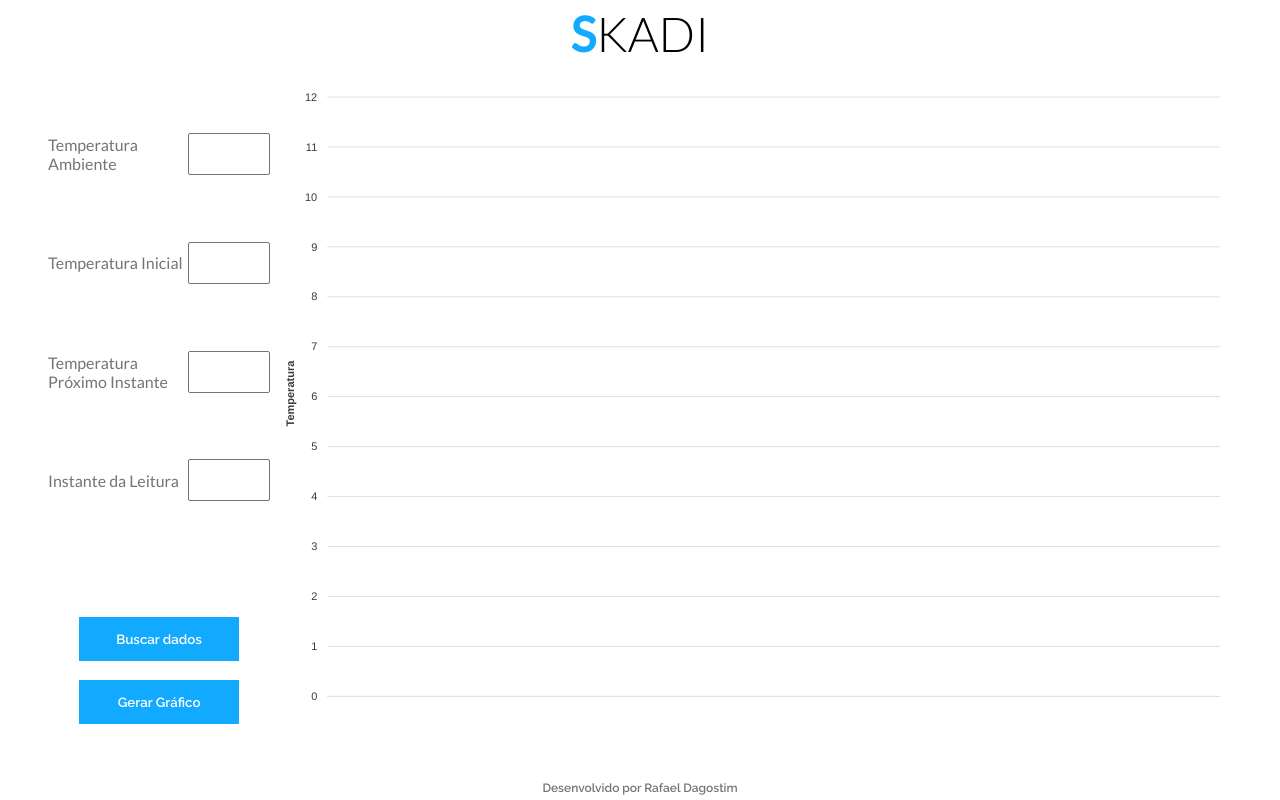
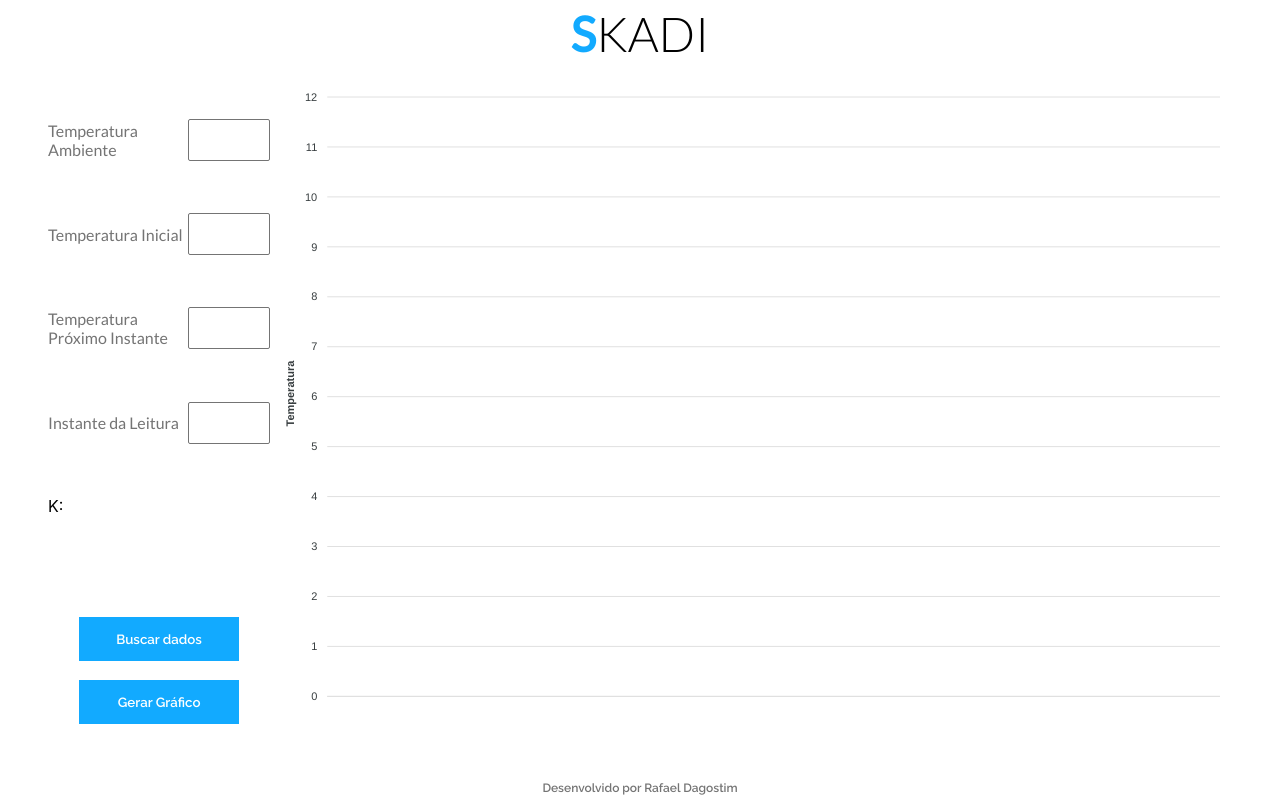
Before and after one commit to Rafael-Dagostim/skadi, a React (Create React App) app: page / in a window 1280 px wide. Built offline with nearby package versions, Linux system fonts and the light colour scheme; the HTML template or start-up script is replaced by a standard one.

Commit message:
Update App.tsx

```diff
--- a/src/App.tsx
+++ b/src/App.tsx
@@ -24,6 +24,7 @@ function App() {
   ) => {
     let k = Math.log((T1 - Tamb) / (T0 - Tamb)) / t1;
     k = Math.round(k * 100) / 100;
+    setConstantK(k);
     return Tamb + (T0 - Tamb) * Math.E ** (k * t);
   };
 
@@ -47,8 +48,8 @@ function App() {
     return coolingData;
   };
 
-  const [automaticReading, setAutomaticReading] = useState<boolean>(false);
   const [coolingData, setCoolingData] = useState<{ x: number; y: number }[]>([]);
+  const [constantK, setConstantK] = useState<number | null>(null);
 
   const { handleSubmit, register, setValue } = useForm<formSubmit>();
 
@@ -75,7 +76,7 @@ function App() {
       name: "Temperatura",
       type: "line",
       data: coolingData,
-    },
+    }
   ];
 
   const updateChartData = (data: formSubmit) => {
@@ -125,6 +126,8 @@ function App() {
               <label>Instante da Leitura</label>
               <input step="0.1" {...register('t1', { required: true })} type="number" />
             </div>
+
+            <p>K: {constantK}</p>
           </div>
           <div className="btn-div">
               <button onClick={getTempDataAuto}>Buscar dados</button>
```
